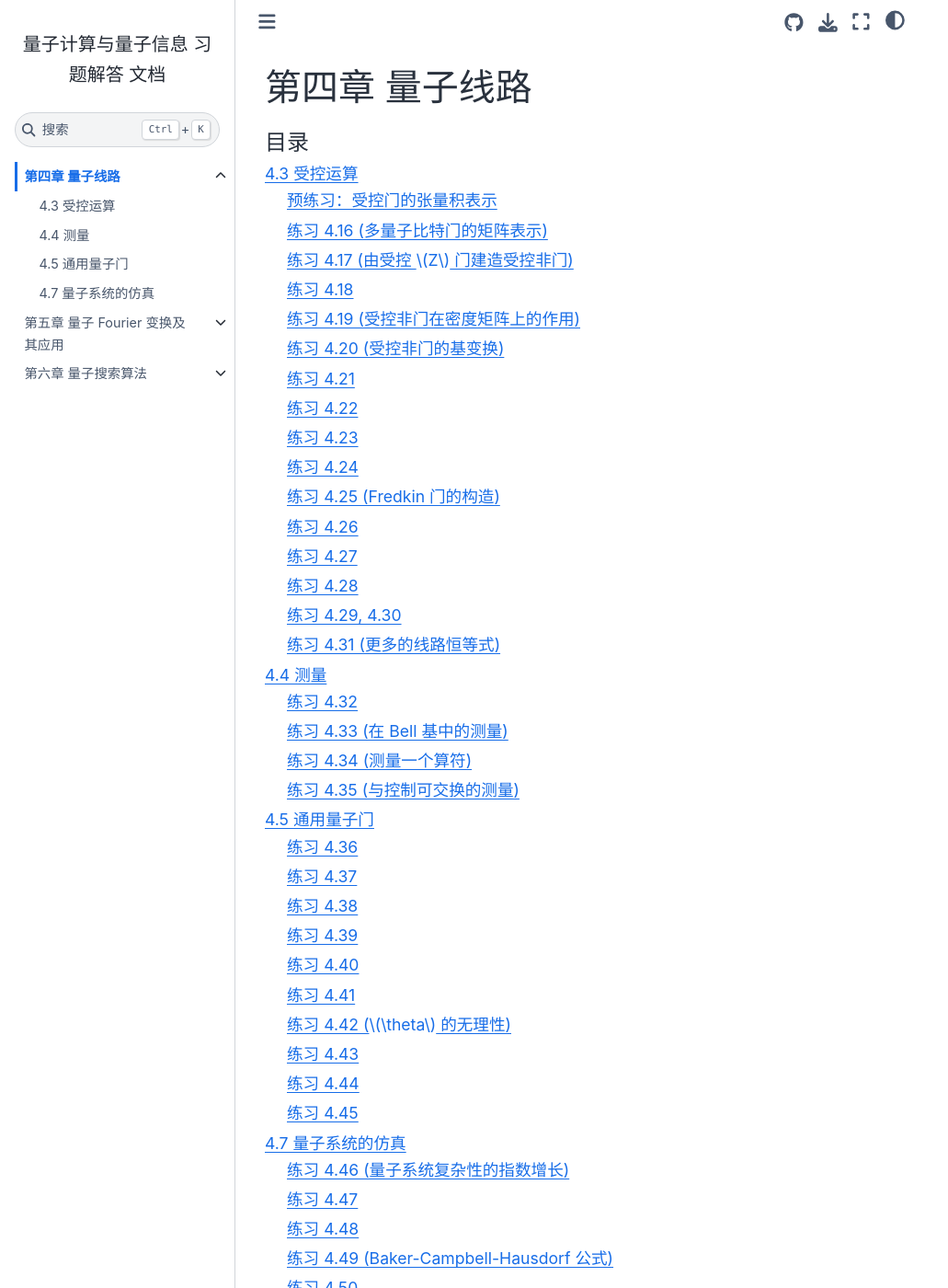
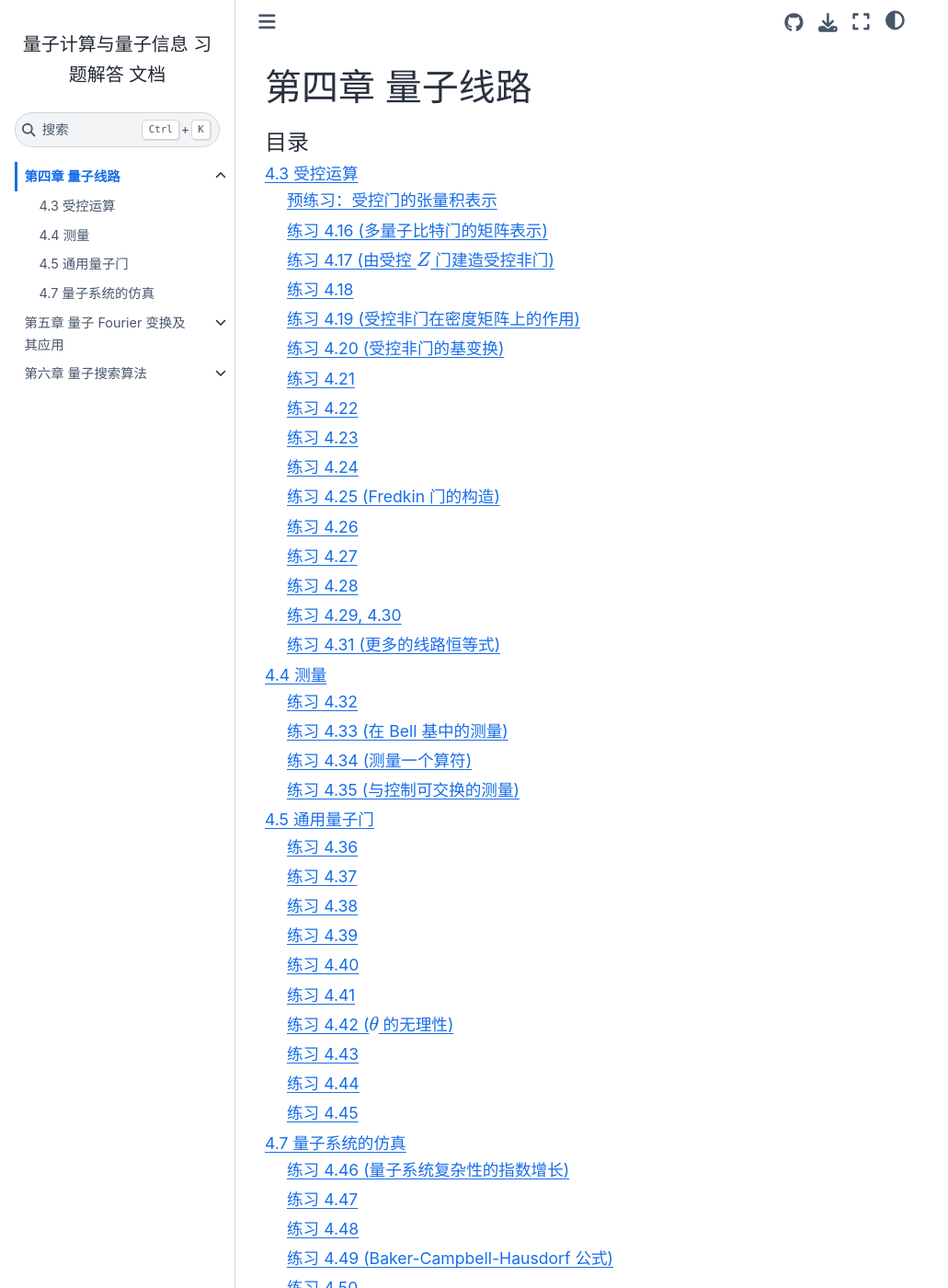
Before and after one commit to ajz34/QCQI_exercises, a Sphinx documentation site: the page built from source/chap_04/chap_04.rst, in a window 1280 px wide and 1400 px high. Shown: the whole window at 92% size, without its empty margins (0-1031 px from the left). Built offline with Sphinx 7.4.7 and the Sphinx Book theme 1.1.4, drawn with Linux system fonts in a browser that asks for light colours; pages that are not in the unit, such as notebooks, are missing from menus.

```diff
--- a/source/conf.py
+++ b/source/conf.py
@@ -129,4 +129,4 @@ myst_enable_extensions = [
 # https://stackoverflow.com/questions/56336234/build-fail-sphinx-error-contents-rst-not-found
 master_doc = "index"
 
-mathjax_path = "Mathjax/es5/tex-chtml-full.js"
+# mathjax_path = "Mathjax/es5/tex-chtml-full.js"
```
